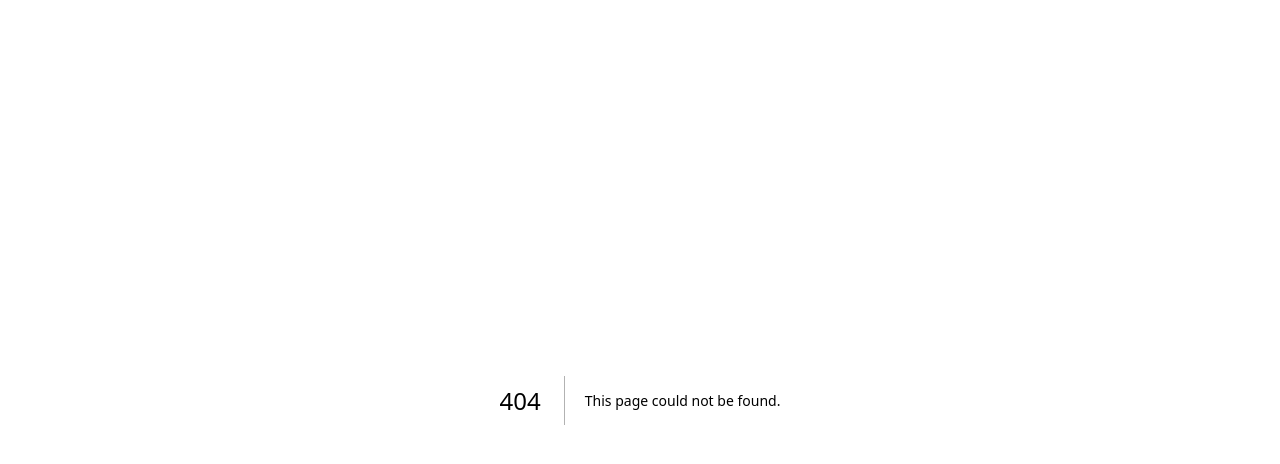
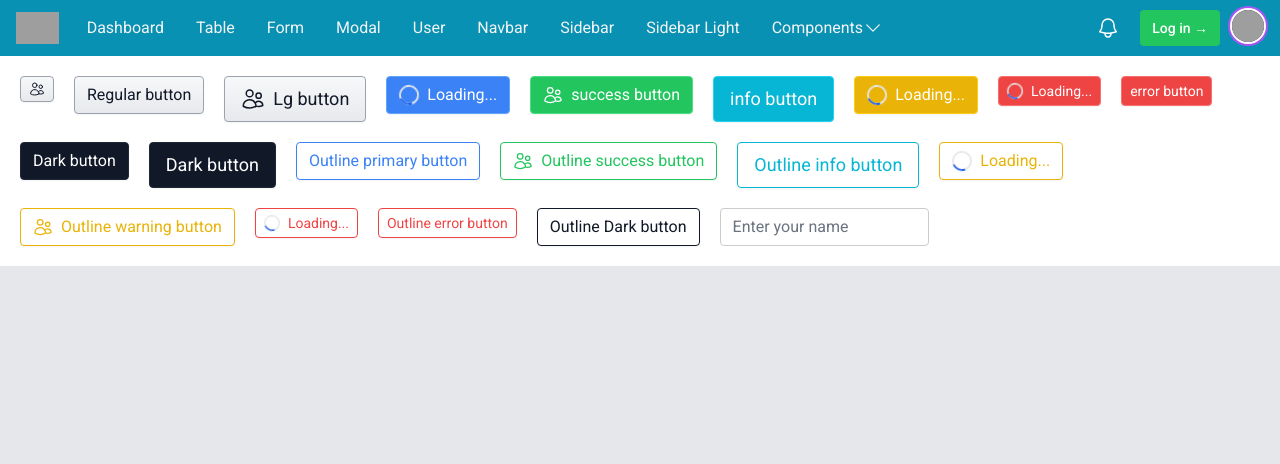
Before and after one commit to Nuruddin-Adnan/next-tailwind-ui-component, a Next.js app: page /dashboard/button in a window 1280 px wide. Before the commit this address had no page. Shown: the top 464 px of the page. Built offline with nearby package versions, Linux system fonts and the light colour scheme; grey boxes are pictures that could not be loaded.

Commit message:
button component done

```diff
--- a/package.json
+++ b/package.json
@@ -11,11 +11,13 @@
   "dependencies": {
     "@headlessui/react": "^1.7.17",
     "@heroicons/react": "^2.0.18",
+    "clsx": "^2.0.0",
     "next": "14.0.0",
     "react": "^18",
     "react-dom": "^18",
     "react-icons": "^4.12.0",
-    "react-to-print": "^2.14.15"
+    "react-to-print": "^2.14.15",
+    "tailwind-merge": "^2.0.0"
   },
   "devDependencies": {
     "@tailwindcss/forms": "^0.5.7",
--- /dev/null
+++ b/src/app/dashboard/button/page.tsx
@@ -0,0 +1,41 @@
+'use client'
+
+import Button from '@/components/ui/button/Button'
+import FormInput from '@/components/ui/form/FormInput'
+import { UsersIcon } from '@heroicons/react/24/outline'
+import React from 'react'
+
+export default function ButtonPage() {
+    return (
+        <div>
+            <div className='container mx-auto p-5 bg-white'>
+                <div className="flex gap-5 flex-wrap">
+                    <span>
+                        <Button size='sm'> <UsersIcon className='w-4 h-4' /></Button>
+                    </span>
+                    <span><Button type='submit'>Regular button</Button></span>
+                    <span><Button size='lg' icon={<UsersIcon />}>Lg button</Button></span>
+                    <span><Button variant='primary' loading onClick={() => console.log('click')}>primary button</Button></span>
+                    <span><Button variant='success' size='' icon={<UsersIcon />}>success button</Button></span>
+                    <span><Button variant='info' size='lg'>info button</Button></span>
+                    <span><Button variant='warning' loading>warning button</Button></span>
+                    <span><Button variant='error' size='sm' loading>error button</Button></span>
+                    <span><Button variant='error' size='sm'>error button</Button></span>
+                    <span><Button variant='dark'>Dark button</Button></span>
+                    <span><Button variant='dark' size='lg'>Dark button</Button></span>
+                    <span><Button variant='outline-primary'>Outline primary button</Button></span>
+                    <span><Button variant='outline-success' icon={<UsersIcon />}>Outline success button</Button></span>
+                    <span><Button variant='outline-info' size='lg'>Outline info button</Button></span>
+                    <span><Button variant='outline-warning' icon={<UsersIcon />} loading>Outline warning button</Button></span>
+                    <span><Button variant='outline-warning' icon={<UsersIcon />}>Outline warning button</Button></span>
+                    <span><Button variant='outline-error' size='sm' loading>Outline error button</Button></span>
+                    <span><Button variant='outline-error' size='sm'>Outline error button</Button></span>
+                    <span><Button variant='outline-dark' onClick={() => console.log('Button clicked')}>Outline Dark button</Button></span>
+                    <span>
+                        <FormInput placeholder='Enter your name' />
+                    </span>
+                </div>
+            </div>
+        </div>
+    )
+}
--- a/src/app/dashboard/form/page.tsx
+++ b/src/app/dashboard/form/page.tsx
@@ -41,8 +41,6 @@ export default function FormPage() {
                     <FormInput inline label='First Name : ' name='firstName' placeholder='Enter your name' />
                     <CustomSelect inline label='Name fragment : ' options={optionsData} title='Pease select one' onSelectChange={(e: any) => e} name='age' />
                 </form>
-
-
                 <Form />
             </div>
         </div>
--- a/src/components/ui/Header/Header8.tsx
+++ b/src/components/ui/Header/Header8.tsx
@@ -16,11 +16,13 @@ const navigation = [
     { name: 'Navbar', href: '/dashboard/navbar' },
     { name: 'Sidebar', href: '/dashboard2/sidebar' },
     { name: 'Sidebar Light', href: '/dashboard3/sidebar-light' },
-    { name: 'products', submenu: [
-        { name: 'Table one', href: '#' },
+    {
+        name: 'Components', submenu: [
+            { name: 'Button', href: '/dashboard/button' },
             { name: 'User Table', href: '#' },
             { name: 'Third Product', href: '#' },
-    ] },
+        ]
+    },
 ]
 
 function classNames(...classes: any) {
@@ -59,7 +61,7 @@ export default function Header8() {
                                 <div className="hidden lg:ml-6 lg:block">
                                     <div className="flex space-x-6">
                                         {navigation.map((item) => (
-                                            item.submenu ?  <Menu key={item.name} as="div" className="relative group">
+                                            item.submenu ? <Menu key={item.name} as="div" className="relative group">
                                                 <div>
                                                     <Menu.Button className="text-gray-100  group-hover:text-white group-hover:border-b-2 border-gray-100 flex items-center
                                                     px-1 py-4 text-base">
@@ -210,7 +212,7 @@ export default function Header8() {
                                                 </Disclosure.Button>
                                             ))}
                                         </Disclosure.Panel>
-                           </span>:
+                                    </span> :
                                     <Disclosure.Button
                                         key={item.name}
                                         as="a"
--- /dev/null
+++ b/src/components/ui/button/Button.tsx
@@ -0,0 +1,66 @@
+'use client'
+
+import cn from "@/lib/cn";
+
+export default function Button(props: any) {
+  const { children, size, type = 'button', className, variant, icon, loading, onClick } = props
+
+  return (
+    <button
+      className={cn(
+        "bg-gradient-to-b from-[#f7f8fa] to-[#e7e9ec] text-gray-900 inline-flex items-center border border-gray-400 shadow-sm hover:opacity-80 py-1.5 px-3 rounded transition-all",
+        className,
+        {
+          "text-sm py-1 px-2 ": size === 'sm',
+          "text-lg py-2 px-4": size === 'lg',
+          "bg-blue-500 border-blue-400 text-white from-transparent to-transparent": variant === 'primary',
+          "bg-green-500 border-green-400 text-white from-transparent to-transparent": variant === 'success',
+          "bg-cyan-500 border-cyan-400 text-white from-transparent to-transparent": variant === 'info',
+          "bg-yellow-500 border-yellow-400 text-white from-transparent to-transparent": variant === 'warning',
+          "bg-red-500 border-red-400 text-white from-transparent to-transparent": variant === 'error',
+          "bg-gray-900 border-gray-800 text-white from-transparent to-transparent": variant === 'dark',
+          "bg-white border-blue-500 text-blue-500 hover:bg-blue-500 hover:text-white hover:opacity-100 from-transparent to-transparent": variant === 'outline-primary',
+          "bg-white border-green-500 text-green-500 hover:bg-green-500 hover:text-white hover:opacity-100 from-transparent to-transparent": variant === 'outline-success',
+          "bg-white border-cyan-500 text-cyan-500 hover:bg-cyan-500 hover:text-white hover:opacity-100 from-transparent to-transparent": variant === 'outline-info',
+          "bg-white border-yellow-500 text-yellow-500 hover:bg-yellow-500 hover:text-white hover:opacity-100 from-transparent to-transparent": variant === 'outline-warning',
+          "bg-white border-red-500 text-red-500 hover:bg-red-500 hover:text-white hover:opacity-100 from-transparent to-transparent": variant === 'outline-error',
+          "bg-white border-gray-900 text-gray-900 hover:bg-gray-900 hover:text-white hover:opacity-100 from-transparent to-transparent": variant === 'outline-dark',
+          "hover:opacity-50  disabled:cursor-not-allowed": loading,
+        }
+      )}
+      type={type}
+      onClick={onClick}
+      disabled={loading}
+    >
+      {
+        loading &&
+        <svg
+          aria-hidden="true"
+          className={cn(
+            "w-5 h-5 me-2  text-gray-200 animate-spin dark:text-gray-600 fill-blue-600",
+            {
+              "w-4 h-4": size === 'sm',
+              "w-6 h-6": size === 'lg',
+            }
+          )
+          }
+          viewBox="0 0 100 101"
+          fill="none" xmlns="http://www.w3.org/2000/svg">
+          <path d="M100 50.5908C100 78.2051 77.6142 100.591 50 100.591C22.3858 100.591 0 78.2051 0 50.5908C0 22.9766 22.3858 0.59082 50 0.59082C77.6142 0.59082 100 22.9766 100 50.5908ZM9.08144 50.5908C9.08144 73.1895 27.4013 91.5094 50 91.5094C72.5987 91.5094 90.9186 73.1895 90.9186 50.5908C90.9186 27.9921 72.5987 9.67226 50 9.67226C27.4013 9.67226 9.08144 27.9921 9.08144 50.5908Z" fill="currentColor" />
+          <path d="M93.9676 39.0409C96.393 38.4038 97.8624 35.9116 97.0079 33.5539C95.2932 28.8227 92.871 24.3692 89.8167 20.348C85.8452 15.1192 80.8826 10.7238 75.2124 7.41289C69.5422 4.10194 63.2754 1.94025 56.7698 1.05124C51.7666 0.367541 46.6976 0.446843 41.7345 1.27873C39.2613 1.69328 37.813 4.19778 38.4501 6.62326C39.0873 9.04874 41.5694 10.4717 44.0505 10.1071C47.8511 9.54855 51.7191 9.52689 55.5402 10.0491C60.8642 10.7766 65.9928 12.5457 70.6331 15.2552C75.2735 17.9648 79.3347 21.5619 82.5849 25.841C84.9175 28.9121 86.7997 32.2913 88.1811 35.8758C89.083 38.2158 91.5421 39.6781 93.9676 39.0409Z" fill="currentFill" />
+        </svg>
+      }
+      {!loading && icon && <span className={cn(
+        "w-5 h-5 me-2",
+        {
+          "me-1 w-4 h-4": size === 'sm',
+          "w-6 h-6": size === 'lg',
+        }
+      )
+      }>
+        {icon}
+      </span>}
+      {loading ? 'Loading...' : children}
+    </button>
+  );
+}
--- /dev/null
+++ b/src/lib/cn.ts
@@ -0,0 +1,6 @@
+import { clsx } from "clsx";
+import { twMerge } from "tailwind-merge";
+
+export default function cn(...inputs: any[]) {
+  return twMerge(clsx(inputs));
+}
```
Also changed, not shown: 1 other file (tests, documents, lock files or other folders). Lines whose indentation alone changed are shown as unchanged.
